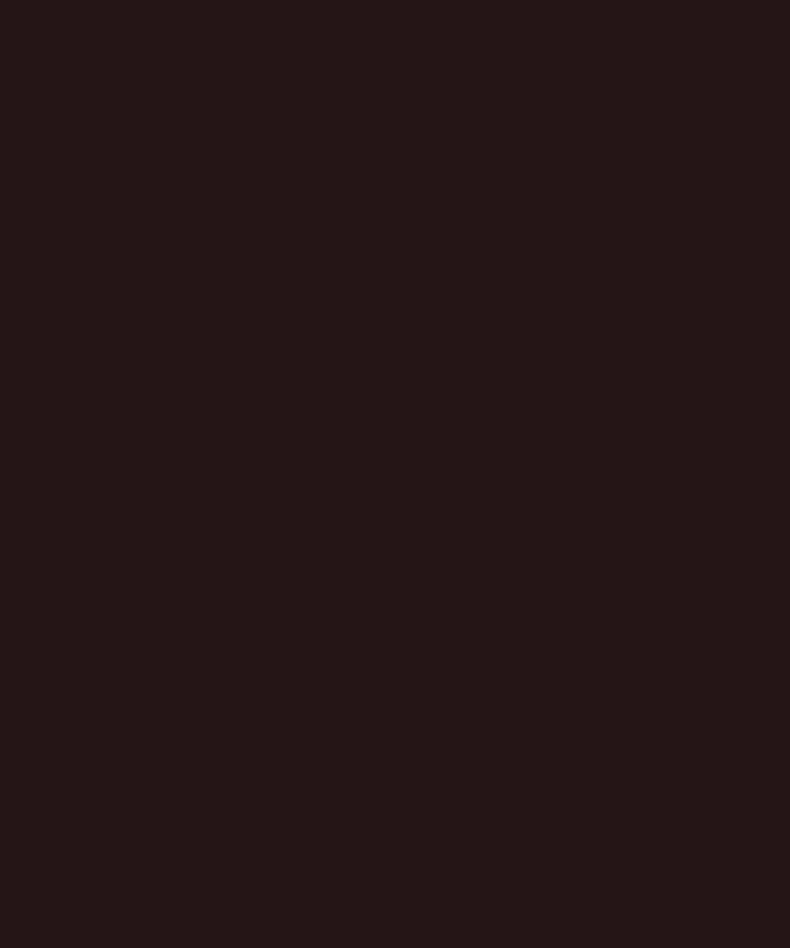
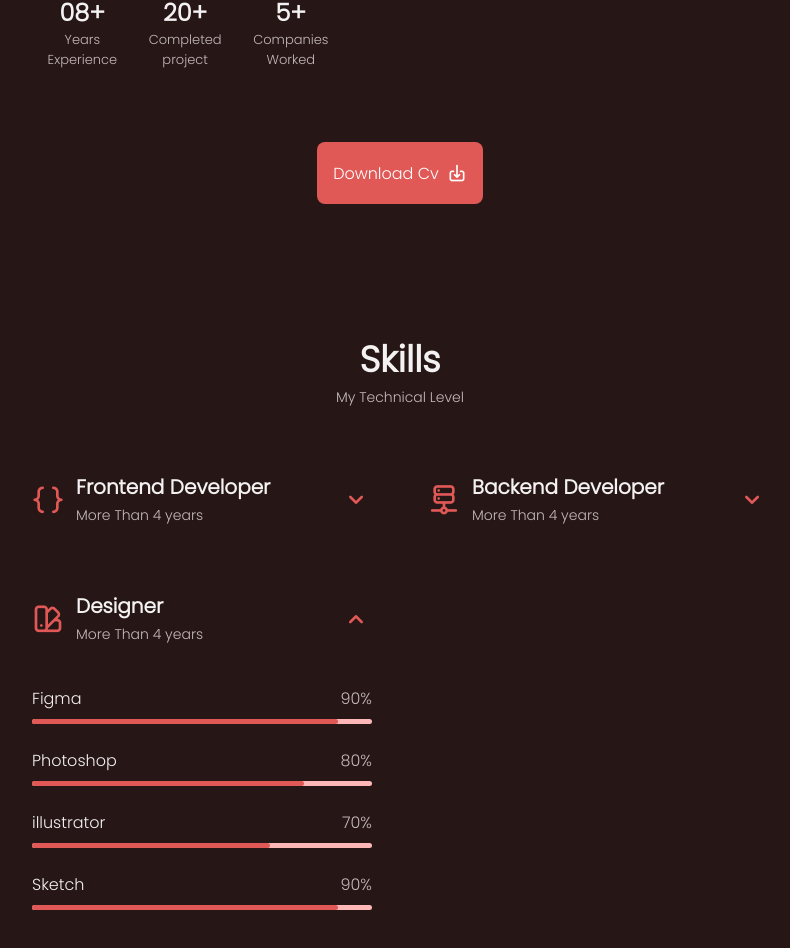
Before and after one commit to sai-prasad-1/MyPortFolio, a React (Create React App) app: page / in a window 1280 px wide. Shown: the part 856-1804 px from the top of the page, without its empty margins (240-1030 px from the left). Before the commit the page ends 800 px from the top, so only its background shows below. Built offline with nearby package versions, Linux system fonts and the light colour scheme.

Commit message:
Skills Section

```diff
--- a/src/App.js
+++ b/src/App.js
@@ -3,14 +3,16 @@ import './App.css';
 import About from './components/About';
 import HeroSection from './components/HeroSection';
 import Navbar from './components/Navbar';
+import Skills from './components/Skills';
 
 function App() {
   return (
     <>
     <Navbar/>
     <main className="main">
-    {/* <HeroSection/>  */}
-    {/* <About/>                                                */}
+    <HeroSection/>
+    <About/>
+    <Skills/>
     </main>
     </>
   );
--- a/src/components/Skills.jsx
+++ b/src/components/Skills.jsx
@@ -0,0 +1,202 @@
+import React from "react";
+import { useState } from "react";
+
+const Skills = () => {
+  const [isOpen, setIsOpen] = useState("s3");
+
+  return (
+    <section className="skills section" id="skills">
+      <h2 className="section_title">Skills</h2>
+      <span className="section_subtitle">My Technical Level</span>
+      <div className="skills_container container grid">
+        {/* <!-- <-------Skill1-------->  */}
+
+        <div
+          className={`skills_content ${
+            isOpen === "s1" ? "skills_open" : "skills_close"
+          }`}
+        >
+          <div
+            className="skills_header"
+            onClick={() => {if (isOpen === "s1") setIsOpen("s"); else setIsOpen("s1");}}
+
+          >
+            <i className="uil uil-brackets-curly skills_icon"></i>
+
+            <div>
+              <h1 className="skills_title">Frontend Developer</h1>
+              <span className="skills_subtitle">More Than 4 years</span>
+            </div>
+            <i className="uil uil-angle-down skills_arrow"></i>
+          </div>
+          <div className="skills_list grid">
+            <div className="skills_data">
+              <div className="skills_titles">
+                <h3 className="skills_name">HTML</h3>
+                <span className="skills_number">90%</span>
+              </div>
+              <div className="skills_bar">
+                <span className="skills_percentage skills_html"></span>
+              </div>
+            </div>
+
+            <div className="skills_data">
+              <div className="skills_titles">
+                <h3 className="skills_name">CSS</h3>
+                <span className="skills_numer">80%</span>
+              </div>
+              <div className="skills_bar">
+                <span className="skills_percentage skills_css"></span>
+              </div>
+            </div>
+
+            <div className="skills_data">
+              <div className="skills_titles">
+                <h3 className="skills_name">JavaScript</h3>
+                <span className="skills_numer">70%</span>
+              </div>
+              <div className="skills_bar">
+                <span className="skills_percentage skills_js"></span>
+              </div>
+            </div>
+
+            <div className="skills_data">
+              <div className="skills_titles">
+                <h3 className="skills_name">React</h3>
+                <span className="skills_numer">90%</span>
+              </div>
+              <div className="skills_bar">
+                <span className="skills_percentage skills_react"></span>
+              </div>
+            </div>
+          </div>
+        </div>
+
+        {/* // <!-- ============ Skills-2========= --> */}
+        <div
+          className={`skills_content ${
+            isOpen === "s2" ? "skills_open" : "skills_close"
+          }`}
+        >
+          <div
+            className="skills_header"
+            onClick={() => {if (isOpen === "s2") setIsOpen("s"); else setIsOpen("s2");}}
+          >
+            <i className="uil uil-server-network skills_icon"></i>
+
+            <div>
+              <h1 className="skills_title">Backend Developer</h1>
+              <span className="skills_subtitle">More Than 4 years</span>
+            </div>
+            <i className="uil uil-angle-down skills_arrow"></i>
+          </div>
+          <div className="skills_list grid">
+            <div className="skills_data">
+              <div className="skills_titles">
+                <h3 className="skills_name">PHP</h3>
+                <span className="skills_numer">90%</span>
+              </div>
+              <div className="skills_bar">
+                <span className="skills_percentage skills_php"></span>
+              </div>
+            </div>
+
+            <div className="skills_data">
+              <div className="skills_titles">
+                <h3 className="skills_name">Node.js</h3>
+                <span className="skills_numer">80%</span>
+              </div>
+              <div className="skills_bar">
+                <span className="skills_percentage skills_node"></span>
+              </div>
+            </div>
+
+            <div className="skills_data">
+              <div className="skills_titles">
+                <h3 className="skills_name">Firebase</h3>
+                <span className="skills_numer">70%</span>
+              </div>
+              <div className="skills_bar">
+                <span className="skills_percentage skills_firebase"></span>
+              </div>
+
+              <div className="skills_data">
+                <div className="skills_titles">
+                  <h3 className="skills_name">Python</h3>
+                  <span className="skills_numer">90%</span>
+                </div>
+                <div className="skills_bar">
+                  <span className="skills_percentage skills_Python"></span>
+                </div>
+              </div>
+            </div>
+          </div>
+</div>
+          {/* // <!-- ===================== Skillls-3 ======== --> */}
+
+          <div
+            className={`skills_content ${
+              isOpen === "s3" ? "skills_open" : "skills_close"
+            }`}
+          >
+            <div
+              className="skills_header"
+              onClick={() => {if (isOpen === "s3") setIsOpen("s"); else setIsOpen("s3");}}
+            >
+              <i className="uil uil-swatchbook skills_icon"></i>
+
+              <div>
+                <h1 className="skills_title">Designer </h1>
+                <span className="skills_subtitle">More Than 4 years</span>
+              </div>
+              <i className="uil uil-angle-down skills_arrow"></i>
+            </div>
+            <div className="skills_list grid">
+              <div className="skills_data">
+                <div className="skills_titles">
+                  <h3 className="skills_name">Figma</h3>
+                  <span className="skills_numer">90%</span>
+                </div>
+                <div className="skills_bar">
+                  <span className="skills_percentage skills_html"></span>
+                </div>
+              </div>
+
+              <div className="skills_data">
+                <div className="skills_titles">
+                  <h3 className="skills_name">Photoshop</h3>
+                  <span className="skills_numer">80%</span>
+                </div>
+                <div className="skills_bar">
+                  <span className="skills_percentage skills_css"></span>
+                </div>
+              </div>
+
+              <div className="skills_data">
+                <div className="skills_titles">
+                  <h3 className="skills_name">illustrator</h3>
+                  <span className="skills_numer">70%</span>
+                </div>
+                <div className="skills_bar">
+                  <span className="skills_percentage skills_js"></span>
+                </div>
+              </div>
+
+              <div className="skills_data">
+                <div className="skills_titles">
+                  <h3 className="skills_name">Sketch</h3>
+                  <span className="skills_numer">90%</span>
+                </div>
+                <div className="skills_bar">
+                  <span className="skills_percentage skills_react"></span>
+                </div>
+              </div>
+            </div>
+          </div>
+        </div>
+
+    </section>
+  );
+};
+
+export default Skills;
```
